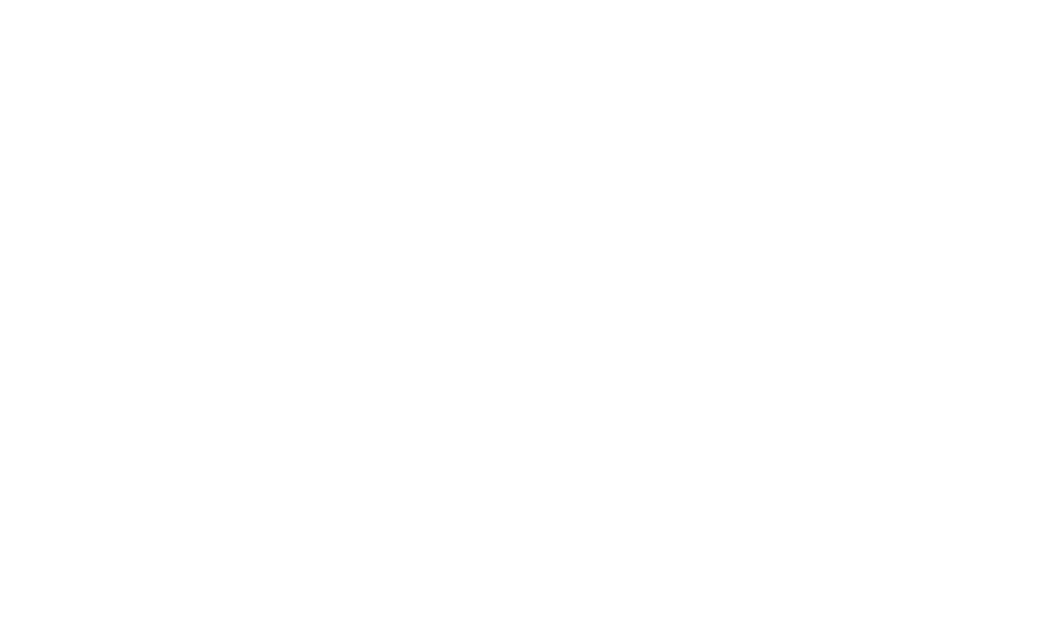
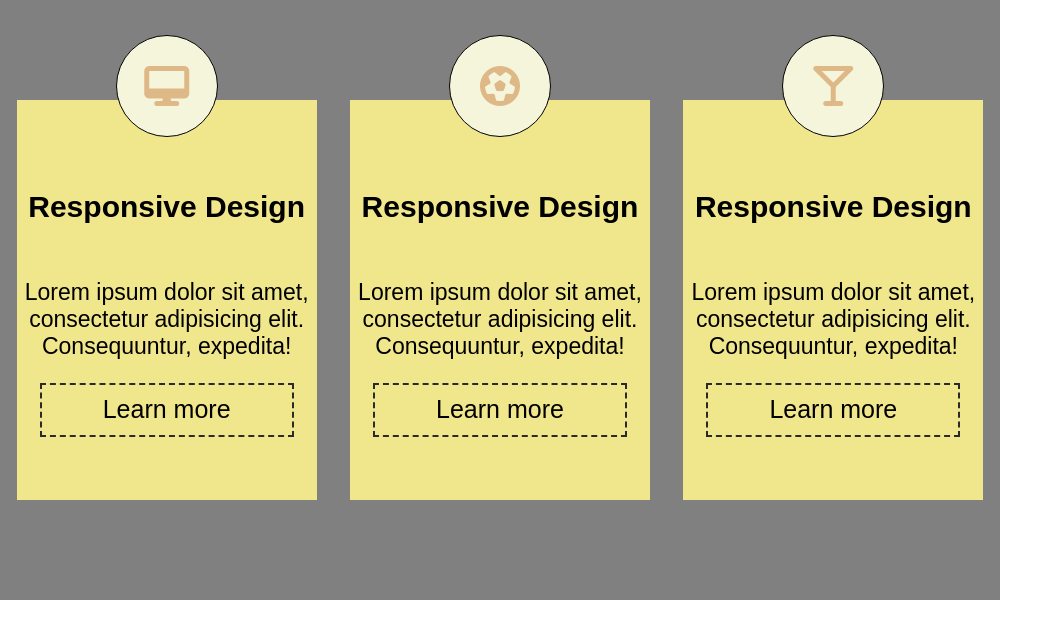
Before and after one commit to AlbertVoieikov/HomeWorkSimpsonFamily, a plain HTML site: page lesson3/card1/index.html in a window 1280 px wide. Shown: the whole page, without its empty margins (0-1063 px from the left). Drawn offline with Linux system fonts and the light colour scheme.

Commit message:
add lesson 3 card1

```diff
--- a/lesson3/card1/index.html
+++ b/lesson3/card1/index.html
@@ -3,8 +3,53 @@
 <head>
     <meta charset="UTF-8">
     <title>Title</title>
+    <link rel="stylesheet" href="main.css">
 </head>
 <body>
-
+<div class="box">
+    <div class="card">
+        <div class="round">
+            <i class="fa-solid fa-desktop"></i>
+        </div>
+        <h4 class="hd-txt">Responsive Design</h4>
+        <p class="txt">
+            Lorem ipsum dolor sit amet,
+            consectetur adipisicing elit.
+            Consequuntur, expedita!
+        </p>
+        <div class="btn">
+            <p class="btn-txt">Learn more</p>
+        </div>
+    </div>
+    <div class="card">
+        <div class="round">
+            <i class="fa-solid fa-futbol"></i>
+        </div>
+        <h4 class="hd-txt">Responsive Design</h4>
+        <p class="txt">
+            Lorem ipsum dolor sit amet,
+            consectetur adipisicing elit.
+            Consequuntur, expedita!
+        </p>
+        <div class="btn">
+            <p class="btn-txt">Learn more</p>
+        </div>
+    </div>
+    <div class="card">
+        <div class="round">
+            <i class="fa-solid fa-martini-glass-empty"></i>
+        </div>
+        <h4 class="hd-txt">Responsive Design</h4>
+        <p class="txt">
+            Lorem ipsum dolor sit amet,
+            consectetur adipisicing elit.
+            Consequuntur, expedita!
+        </p>
+        <div class="btn">
+            <p class="btn-txt">Learn more</p>
+        </div>
+    </div>
+</div>
+<script src="https://kit.fontawesome.com/10bb9ca289.js" crossorigin="anonymous"></script>
 </body>
 </html>
--- a/lesson3/card1/main.css
+++ b/lesson3/card1/main.css
@@ -0,0 +1,80 @@
+body{
+    margin: 0;
+}
+.box{
+    width: 1000px;
+    height: 600px;
+    background: grey;
+
+    display: flex;
+    justify-content: space-around;
+    align-items: center;
+
+    position: relative;
+}
+
+.card{
+    width: 300px;
+    height: 400px;
+    background: khaki;
+
+
+    display: flex;
+    flex-direction: column;
+    text-align: center;
+    align-items: center;
+
+    position: relative;
+}
+.round{
+    width: 100px;
+    height: 100px;
+    background: beige;
+
+    border-radius: 50%;
+    border: 1px solid black;
+
+    align-items: center;
+
+    position: absolute;
+    top: -65px;
+}
+.fa-desktop,
+.fa-futbol,
+.fa-martini-glass-empty{
+    font-size: 40px;
+    color: burlywood;
+    margin-top: 30px;
+
+
+
+
+
+
+
+}
+
+.hd-txt{
+    margin-top: 30%;
+    font-family: Corbel, sans-serif;
+    font-size: 30px;
+}
+
+.txt{
+    margin-top: 5%;
+    font-family: Corbel, sans-serif;
+    font-size: 23px;
+}
+
+.btn{
+    width: 250px;
+    height: 50px;
+    border: 2px dashed #2a2a2a;
+}
+
+.btn-txt{
+    display: block;
+    margin-top: 10px;
+    font-family: Corbel, sans-serif;
+    font-size: 25px;
+}
```
Also changed, not shown: lesson3/card2/main.css (+3 -5 lines).
